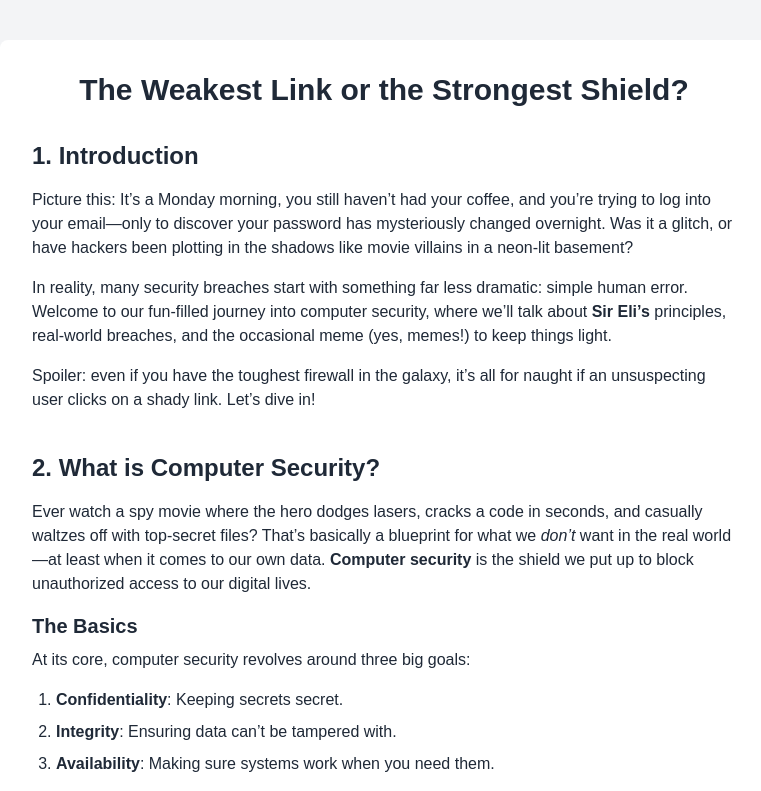
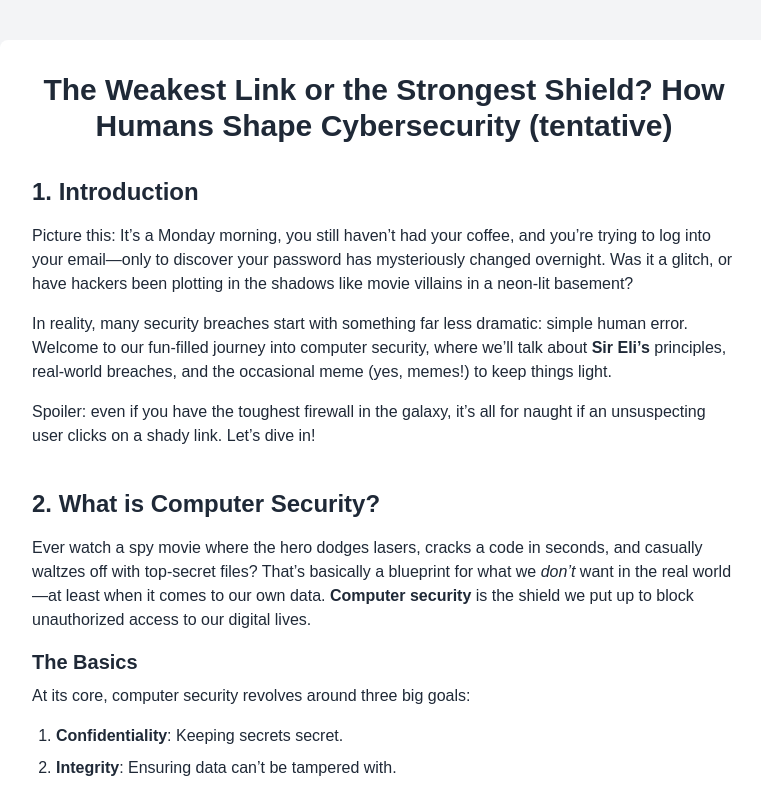
Before and after one commit to Exalt24/CyberInsights, a Next.js app: page / in a window 1280 px wide. Shown: the top 791 px of the page, without its empty margins (256-1017 px from the left). Built offline with nearby package versions, Linux system fonts and the light colour scheme.

Commit message:
Changed the title

```diff
--- a/src/app/layout.js
+++ b/src/app/layout.js
@@ -12,8 +12,8 @@ const geistMono = Geist_Mono({
 });
 
 export const metadata = {
-  title: "Create Next App",
-  description: "Generated by create next app",
+  title: "The Weakest Link or the Strongest Shield? How Humans Shape Cybersecurity",
+  description: "Writeup 0 for CMSC 134",
 };
 
 export default function RootLayout({ children }) {
--- a/src/app/page.js
+++ b/src/app/page.js
@@ -4,17 +4,17 @@ export default function Home() {
   return (
     <>
       <Head>
-        <title>Humans vs. Hackers: A Fun Guide to Computer Security</title>
+        <title>The Weakest Link or the Strongest Shield? How Humans Shape Cybersecurity (tentative)</title>
         <meta
           name="description"
-          content="An entertaining look at human factors in computer security, complete with stories, memes, and best practices."
+          content="A writeup on computer security principles, human factors, and real-world breaches."
         />
       </Head>
 
       <main className="bg-gray-100 dark:bg-gray-900 min-h-screen py-10 px-4">
         <article className="max-w-3xl mx-auto bg-white dark:bg-gray-800 text-gray-800 dark:text-gray-200 p-8 rounded-lg shadow-lg">
           <h1 className="text-3xl font-bold mb-8 text-center">
-            The Weakest Link or the Strongest Shield?
+            The Weakest Link or the Strongest Shield? How Humans Shape Cybersecurity (tentative)
           </h1>
 
           {/* INTRODUCTION */}
```
